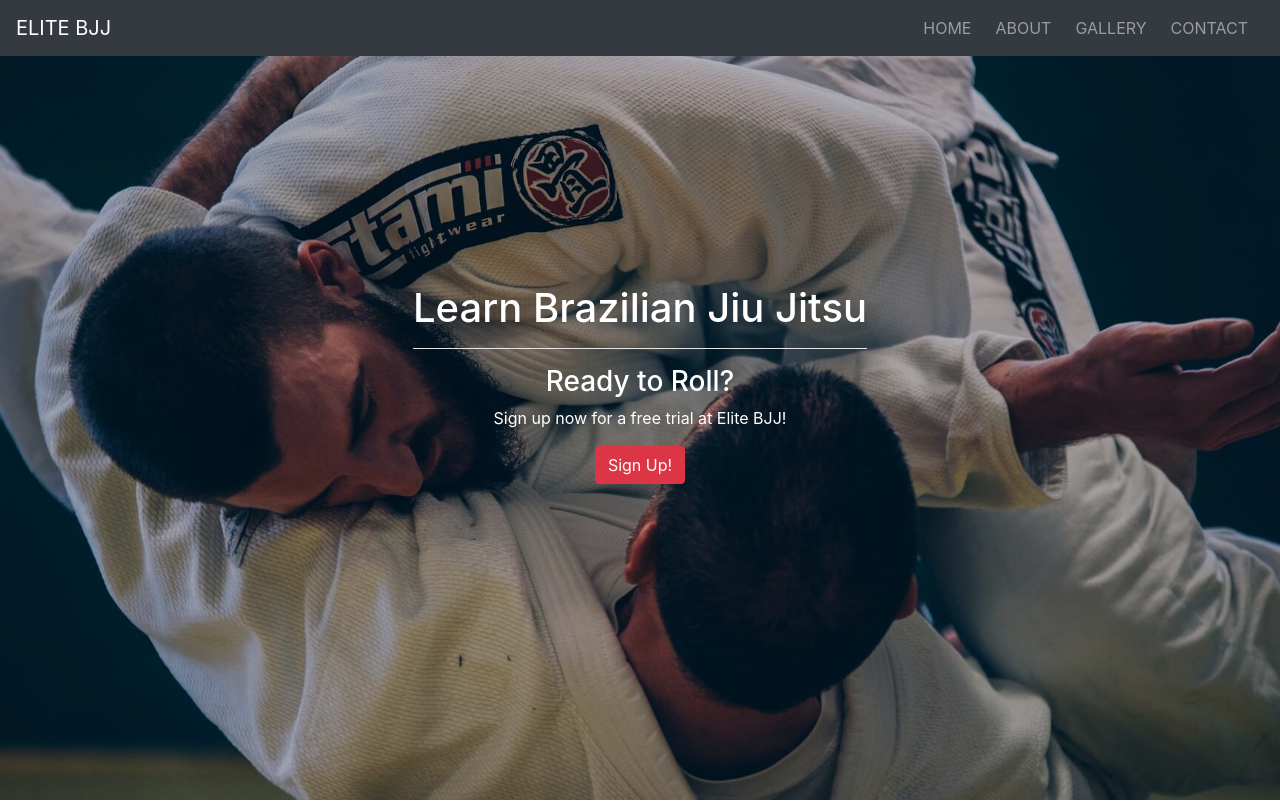
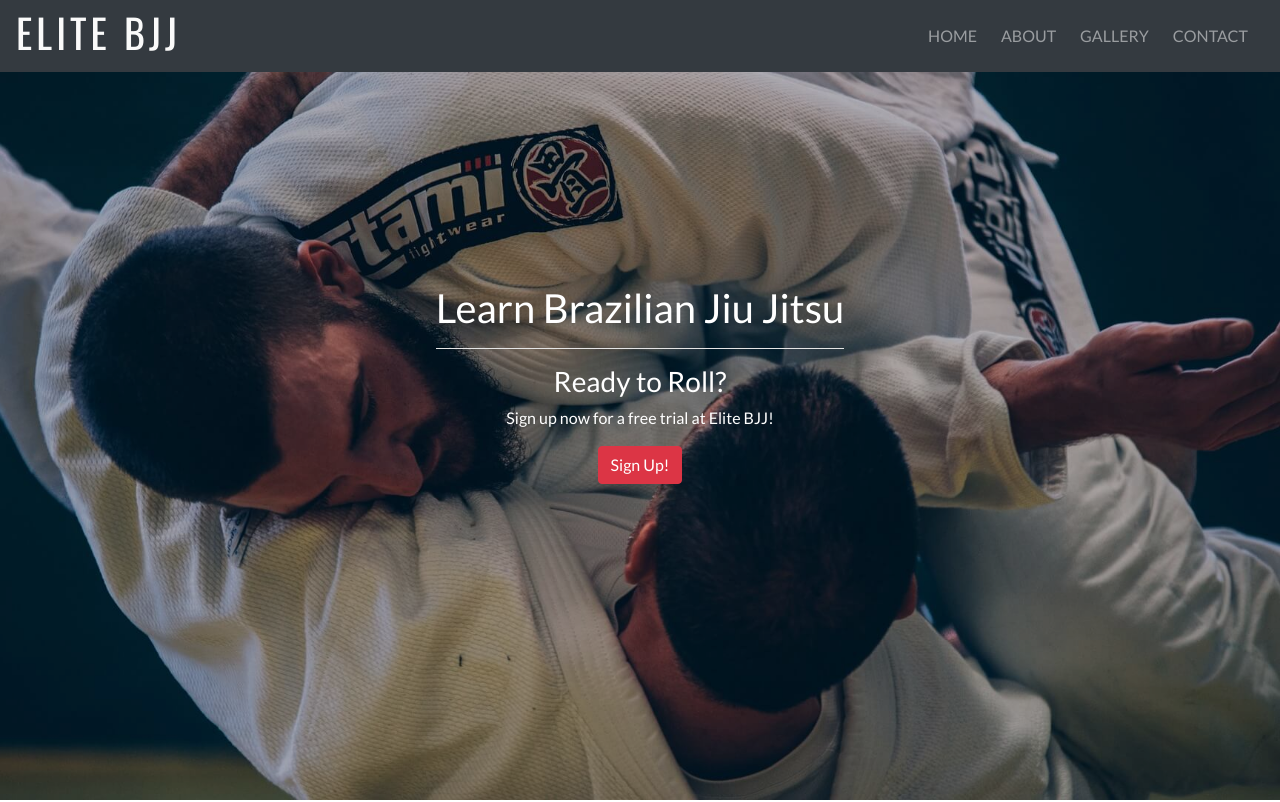
Before and after one commit to Code-Institute-Submissions/MS1_EliteBJJ, a plain HTML site: page index.html in a window 1280 px wide. Shown: the top 802 px of the page. Drawn offline with nearby package versions, Linux system fonts and the light colour scheme.

Commit message:
styled navbar

```diff
--- a/assets/css/style.css
+++ b/assets/css/style.css
@@ -1,3 +1,28 @@
+/*-- Main body text --*/
+
+body {
+    font-family: 'Lato', sans-serif;
+
+}
+
+/*-- Navbar logo --*/
+
+.logo {
+    color: #fafafa;
+    font-family: 'Oswald', sans-serif;
+    font-weight: bold;
+    letter-spacing: 4px;
+
+}
+
+/*-- Navbar anchor hover  --*/
+
+.navbar > a:hover {
+    color: #f05f40;
+}
+
+
+
 
 
 /*-- Underlining used for headers --*/
--- a/index.html
+++ b/index.html
@@ -7,6 +7,8 @@
 <link rel="stylesheet" href="https://stackpath.bootstrapcdn.com/bootstrap/4.5.2/css/bootstrap.min.css" integrity="sha384-JcKb8q3iqJ61gNV9KGb8thSsNjpSL0n8PARn9HuZOnIxN0hoP+VmmDGMN5t9UJ0Z" crossorigin="anonymous">
 <script src="https://stackpath.bootstrapcdn.com/bootstrap/4.5.2/js/bootstrap.min.js" integrity="sha384-B4gt1jrGC7Jh4AgTPSdUtOBvfO8shuf57BaghqFfPlYxofvL8/KUEfYiJOMMV+rV" crossorigin="anonymous"></script>
 <link rel="stylesheet" href="https://cdnjs.cloudflare.com/ajax/libs/font-awesome/5.15.0/css/all.min.css">
+<link rel="preconnect" href="https://fonts.gstatic.com">
+<link href="https://fonts.googleapis.com/css2?family=Lato&family=Oswald&display=swap" rel="stylesheet">
 <link rel="stylesheet" href="assets/css/style.css">
 <title>Elite BJJ | Brazilian Jiu Jitsu Classes</title>
 </head>
@@ -16,7 +18,7 @@
 
     <nav class="navbar navbar-dark bg-dark navbar-expand-sm fixed-top">
 
-        <a href="/" class="navbar-brand text-uppercase">Elite BJJ</a>
+        <a href="/" class="logo text-uppercase"><h1>Elite BJJ</h1></a>
 
         <button class="navbar-toggler ml-auto" type="button" data-toggle="collapse" data-target="#navbarNavDropdown"
             aria-controls="navbarNavDropdown" aria-expanded="false" aria-label="Toggle navigation">
```
Also changed, not shown: about.html (+1 -0 lines), contact.html (+1 -0 lines), gallery.html (+1 -0 lines).
